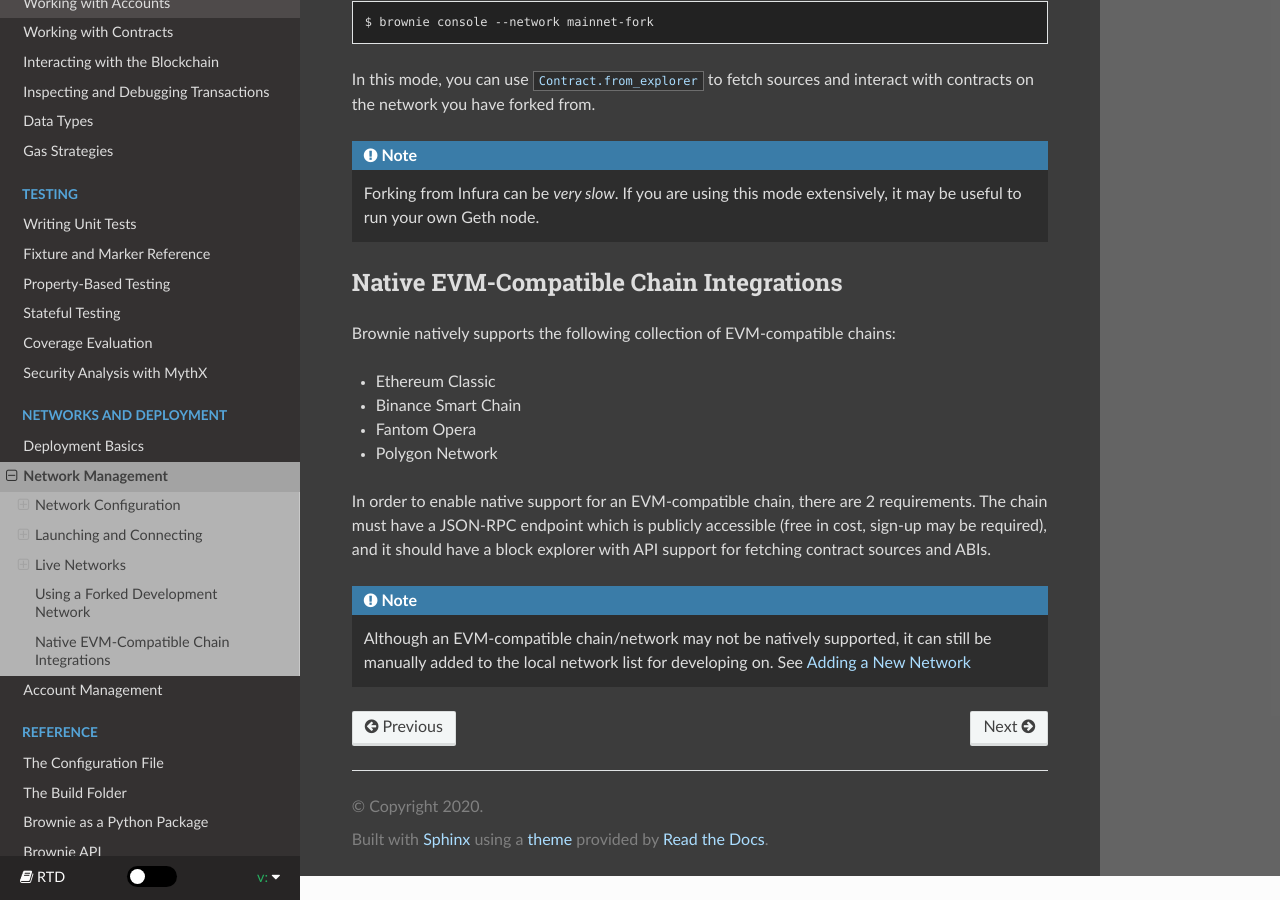
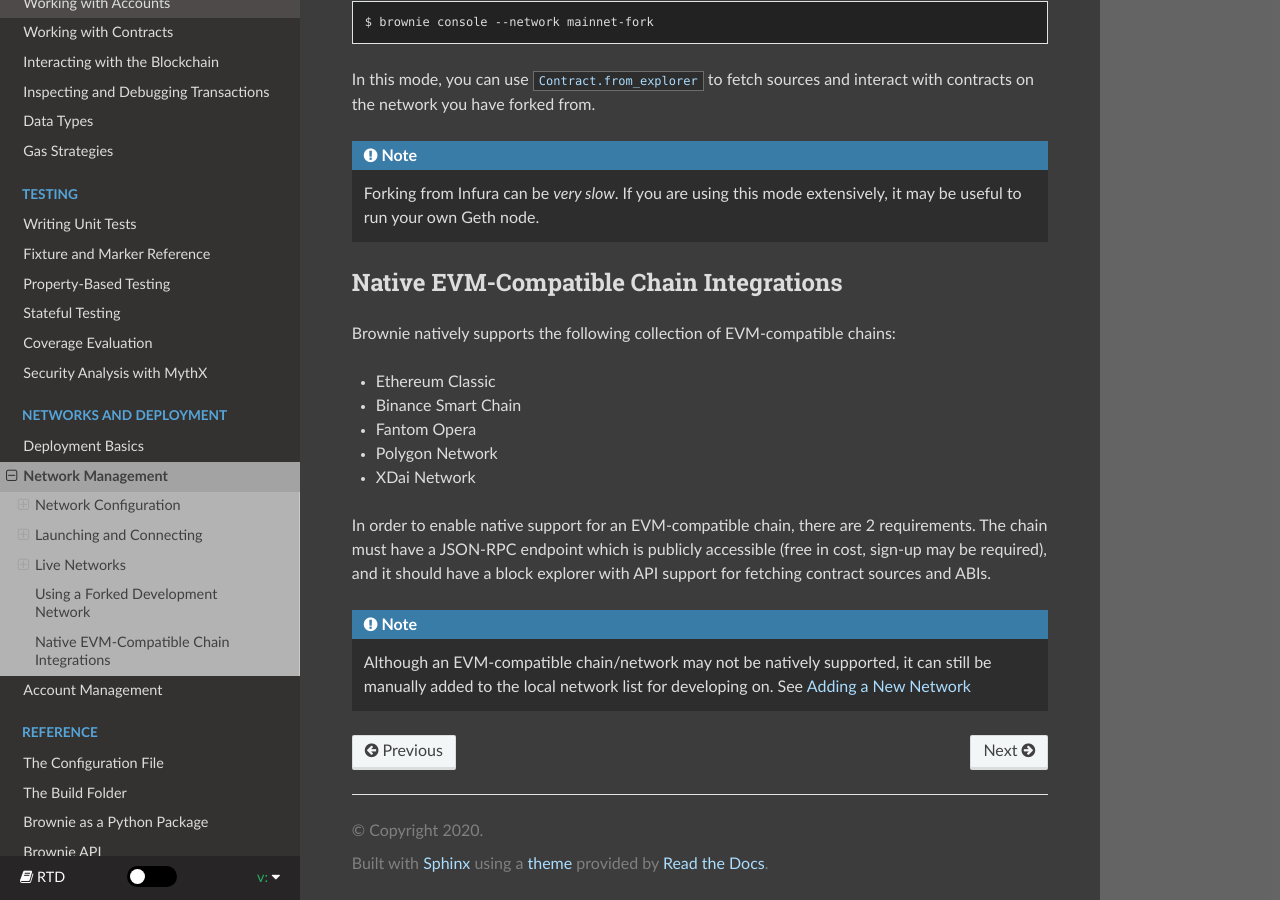
Before and after one commit to eth-brownie/brownie, a Sphinx documentation site: the page built from docs/network-management.rst, in a window 1280 px wide and 900 px high, scrolled down 5381 px. Built offline with Sphinx 7.4.7 and the Read the Docs theme 2.0.0, drawn with Linux system fonts in a browser that asks for light colours.

Commit message:
docs: add XDai network to list of native integrations

```diff
--- a/docs/network-management.rst
+++ b/docs/network-management.rst
@@ -235,6 +235,7 @@ Brownie natively supports the following collection of EVM-compatible chains:
 * Binance Smart Chain
 * Fantom Opera
 * Polygon Network
+* XDai Network
 
 In order to enable native support for an EVM-compatible chain, there are 2 requirements. The chain must have a JSON-RPC endpoint which is publicly accessible (free in cost, sign-up may be required), and it should have a block explorer with API support for fetching contract sources and ABIs.
 
```
